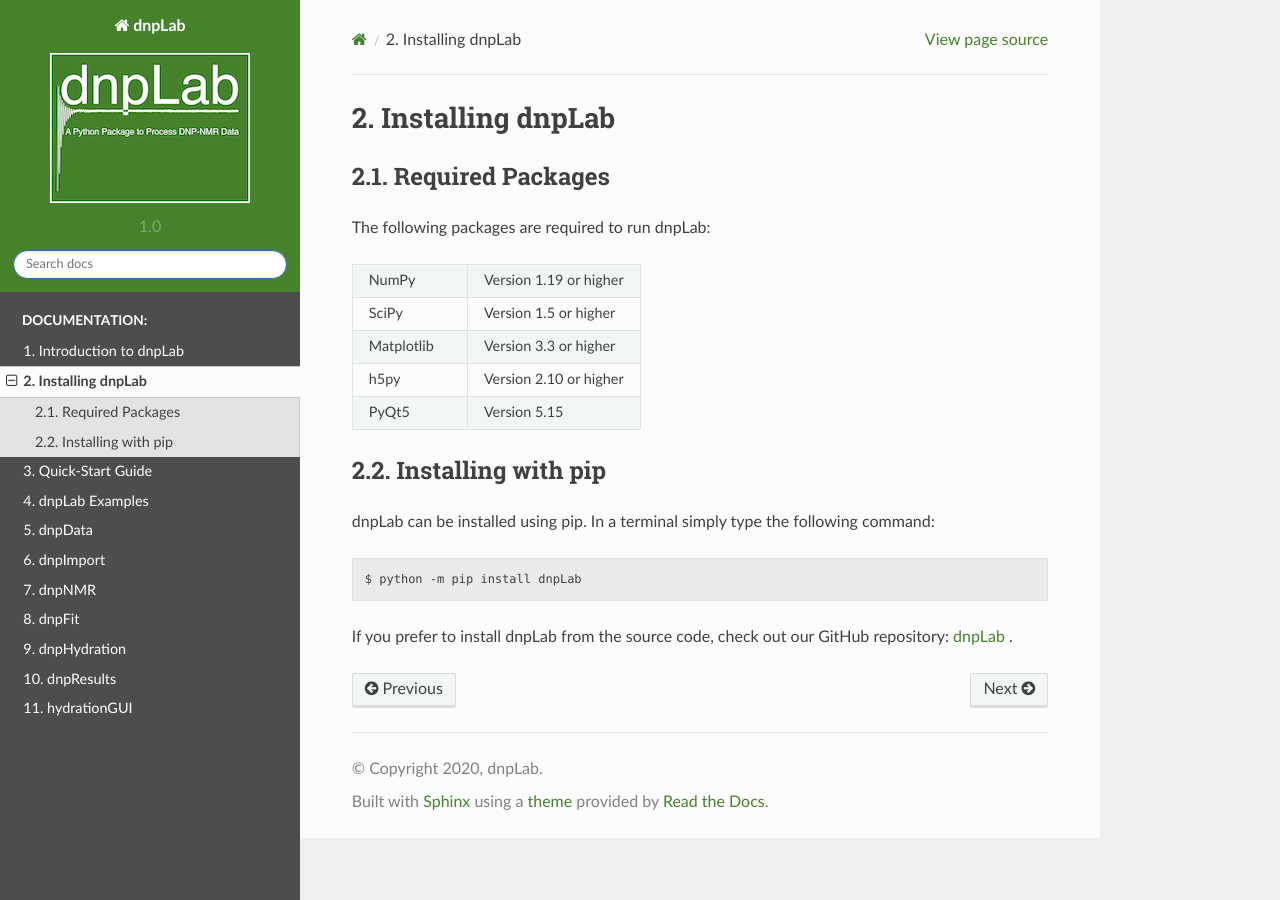
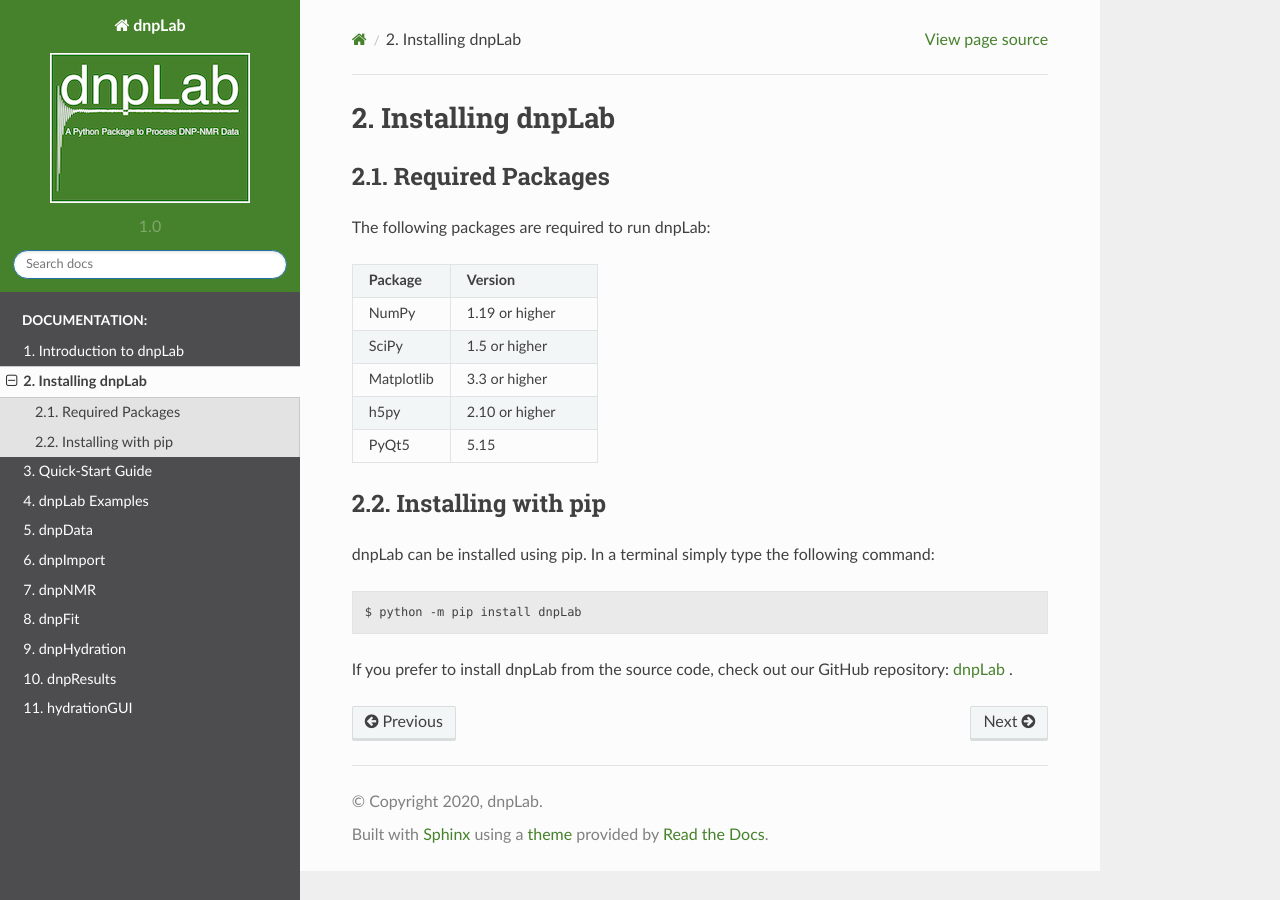
Before and after one commit to DNPLab/DNPLab, a Sphinx documentation site: the page built from docs/source/install.rst, in a window 1280 px wide. Built offline with Sphinx 7.4.7 and the Read the Docs theme 2.0.0, drawn with Linux system fonts in a browser that asks for light colours.

```diff
--- a/docs/source/dnpData.rst
+++ b/docs/source/dnpData.rst
@@ -144,4 +144,3 @@ dnpdata_collection Methods
    :members:
    :show-inheritance:
    :member-order: bysource
-   :inherited-members:
--- a/docs/source/install.rst
+++ b/docs/source/install.rst
@@ -14,16 +14,18 @@ The following packages are required to run dnpLab:
 .. list-table::
    :widths: 40 60
 
+   * - **Package**
+     - **Version**
    * - NumPy
-     - Version 1.19 or higher
+     - 1.19 or higher
    * - SciPy
-     - Version 1.5 or higher
+     - 1.5 or higher
    * - Matplotlib
-     - Version 3.3 or higher
+     - 3.3 or higher
    * - h5py
-     - Version 2.10 or higher
+     - 2.10 or higher
    * - PyQt5
-     - Version 5.15
+     - 5.15
 
 
 .. _installing:
```
Also changed, not shown: 1 other file.
